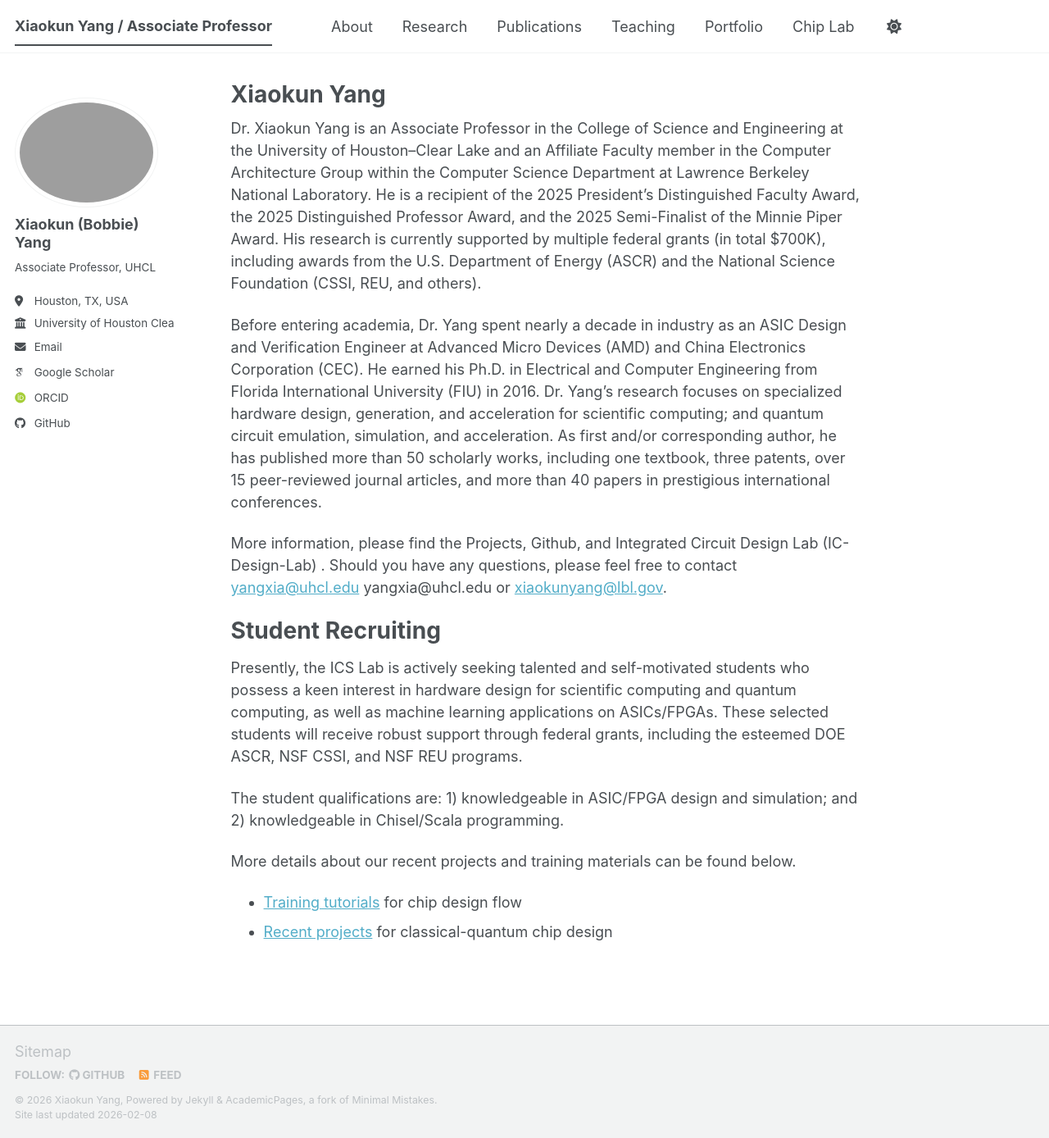
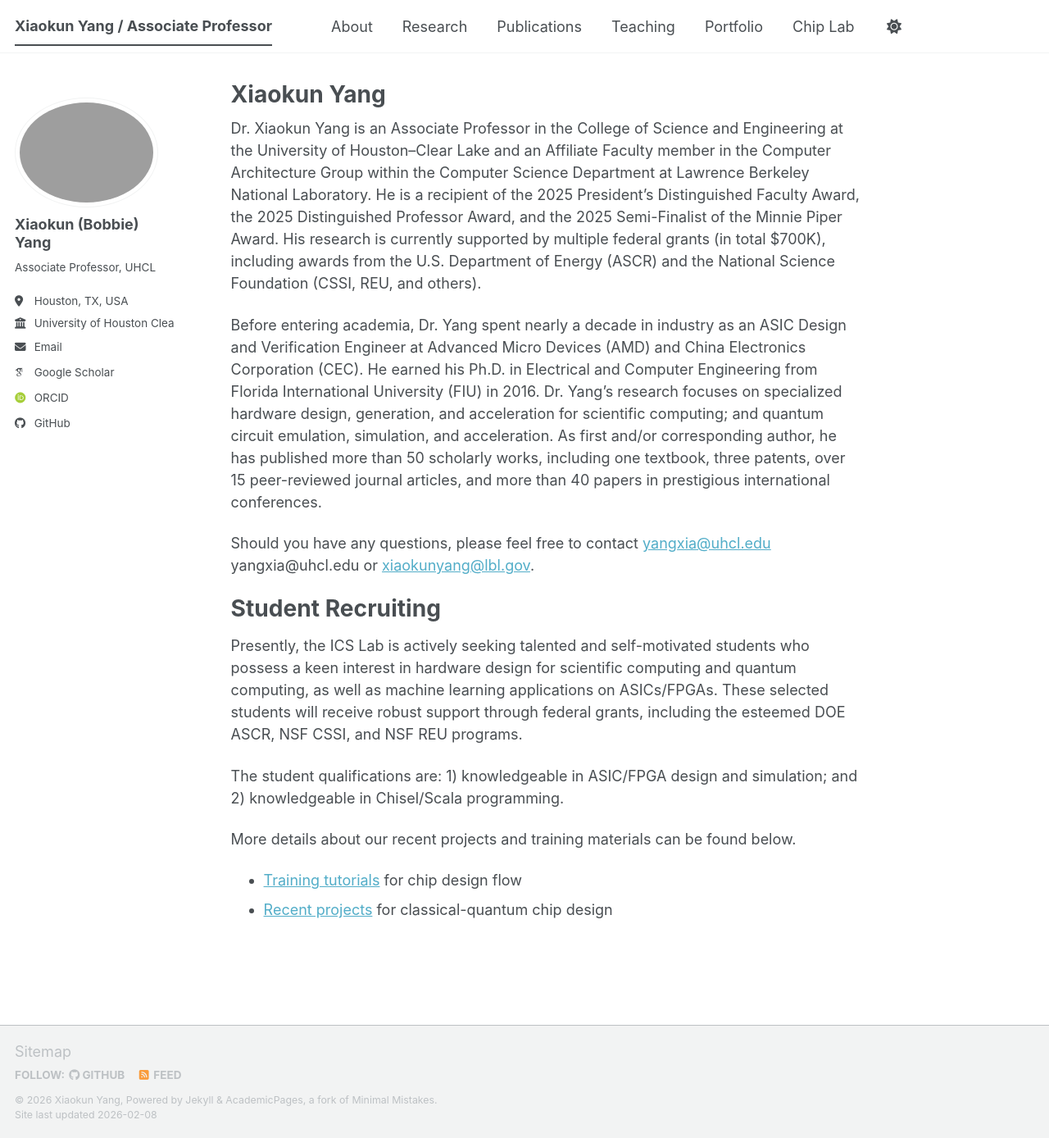
Before and after one commit to bobbieyang/bobbieyang.github.io, a Jekyll site: the page built from _pages/about.md, in a window 1280 px wide and 1388 px high. Shown: the whole window at 82% size. Built offline with Jekyll 4.4.1, drawn with Linux system fonts in a browser that asks for light colours; some web fonts are replaced; a script bundle is joined from its source files by our own code; library files that are not in the unit come from our copies.

Commit message:
Update about.md

```diff
--- a/_pages/about.md
+++ b/_pages/about.md
@@ -11,7 +11,6 @@ Dr. Xiaokun Yang is an Associate Professor in the College of Science and Enginee
 
 Before entering academia, Dr. Yang spent nearly a decade in industry as an ASIC Design and Verification Engineer at Advanced Micro Devices (AMD) and China Electronics Corporation (CEC). He earned his Ph.D. in Electrical and Computer Engineering from Florida International University (FIU) in 2016. Dr. Yang’s research focuses on specialized hardware design, generation, and acceleration for scientific computing; and quantum circuit emulation, simulation, and acceleration. As first and/or corresponding author, he has published more than 50 scholarly works, including one textbook, three patents, over 15 peer-reviewed journal articles, and more than 40 papers in prestigious international conferences.
 
-More information, please find the Projects, Github, and Integrated Circuit Design Lab (IC-Design-Lab) .
 Should you have any questions, please feel free to contact [yangxia@uhcl.edu](yangxia@uhcl.edu) yangxia@uhcl.edu or [xiaokunyang@lbl.gov](xiaokunyang@lbl.gov).
 
 Student Recruiting
```
